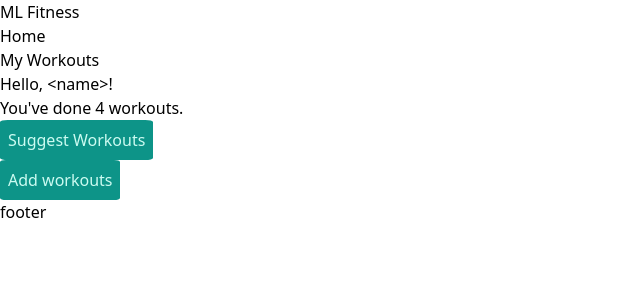
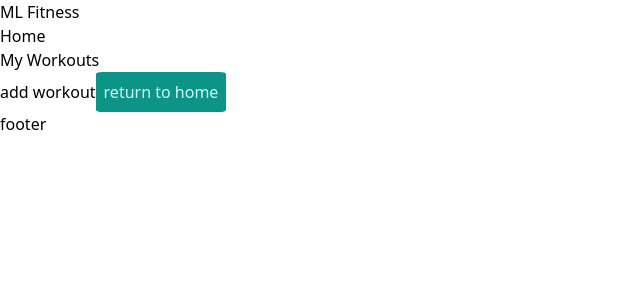
Before and after one commit to Patrick42702/2024-Hopperhacks-fitness-project, a React app in the folder client/: page /home in a window 1280 px wide. Both pictures are taken after a click on the button "Add workouts". Shown: the top 300 px of the page, without its empty margins (0-640 px from the left). Built offline with nearby package versions, Linux system fonts and the light colour scheme; the HTML template or start-up script is replaced by a standard one.

Commit message:
redux working

```diff
--- a/client/package.json
+++ b/client/package.json
@@ -11,6 +11,7 @@
   },
   "dependencies": {
     "@reduxjs/toolkit": "^2.1.0",
+    "axios": "^1.6.7",
     "react": "^18.2.0",
     "react-dom": "^18.2.0",
     "react-redux": "^9.1.0",
--- /dev/null
+++ b/client/src/components/add_workout.jsx
@@ -0,0 +1,14 @@
+import { useDispatch } from "react-redux"
+import { to_welcome } from "../features/counter/contentSlice"
+
+export function Add_workout(){
+    const dispatch = useDispatch();
+
+
+    return(
+        <div className="content">
+            add workout
+            <button onClick={() => dispatch(to_welcome())}>return to home</button>
+        </div>
+    )
+}
--- a/client/src/components/content.jsx
+++ b/client/src/components/content.jsx
@@ -1,13 +1,19 @@
+import { useDispatch } from "react-redux"
+import { to_add_workout } from "../features/counter/contentSlice"
+
 export function Content(){
   const user = '<name>'
   const workouts = 4
+
+  const dispatch = useDispatch()
+
   return (
-    <div className="flex-grow ">
+    <div className="content">
       <div>Hello, {`${user}`}!</div>
       <div>You've done {`${workouts}`} workouts.</div>
       <button>Suggest Workouts</button>
       <br />
-      <button>Add workouts</button>
+      <button onClick={() => dispatch(to_add_workout())}>Add workouts</button>
     </div>
   )
 }
--- a/client/src/components/home.jsx
+++ b/client/src/components/home.jsx
@@ -1,12 +1,19 @@
 import { Nav } from "./nav";
 import { Footer } from "./footer";
 import { Content } from "./content";
+import { Add_workout } from "./add_workout";
+import { useSelector, useDispatch } from "react-redux";
 
 export function Home() {
+  const content_state = useSelector(state => state.content.status);
+  const dispatch = useDispatch();
+
+  console.log(content_state)
   return (
     <div id="home" className="flex flex-col min-h-screen">
       <Nav />
-      <Content />
+      {content_state === "welcome" && <Content />}
+      {content_state === "add_workout" && <Add_workout/>}
       <Footer />
     </div>
   );
--- a/client/src/index.css
+++ b/client/src/index.css
@@ -2,14 +2,13 @@
 @tailwind components;
 @tailwind utilities;
 
-:root {
-}
+:root {}
 
 body {
   min-height: 100vh;
 }
 
-#root{
+#root {
   min-height: 100vh;
 }
 
@@ -30,9 +29,14 @@ body {
 .title {
   text-align: center;
 }
-button{
+
+button {
   background-color: #0d9488;
   color: #ccfbf1;
   border-radius: 5%;
   padding: 8px;
 }
+
+.content {
+  flex-grow: 1;
+}
--- a/client/src/store.js
+++ b/client/src/store.js
@@ -5,5 +5,6 @@ import contentReducer from './features/counter/contentSlice'
 export default configureStore({
   reducer: {
     counter: counterReducer,
+    content: contentReducer
   },
 })
```
Also changed, not shown: 1 other file (tests, documents, lock files or other folders). Lines whose indentation alone changed are shown as unchanged.
